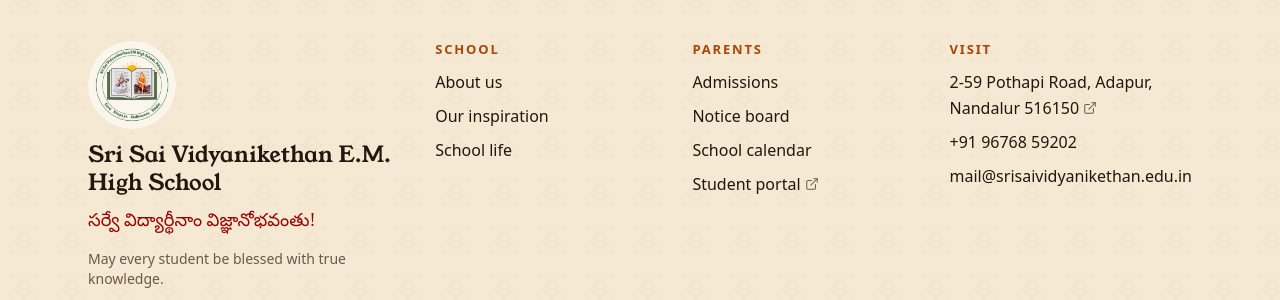
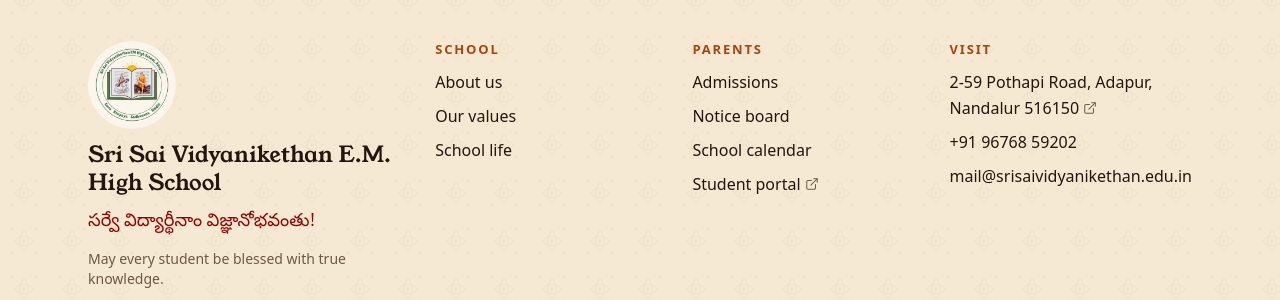
Before and after one commit to Sri-Sai-Vidyanikethan-EM-High-School/srisaividyanikethan.edu.in, a Jekyll site: the page built from index.html, in a window 1280 px wide and 900 px high, scrolled down 4961 px. Shown: the part 382-682 px from the top of the window. Built offline with Jekyll 4.4.1, drawn with Linux system fonts in a browser that asks for light colours; some web fonts are replaced.

Commit message:
Make About open the top of the home page
About still pointed at the values section, which kept the #about anchor
after the motto moved into the hero. The hero is now #about and the
values section is #values; the footer's "Our inspiration" link becomes
"Our values".

The first section of a page now scrolls to the very top (utility bar
included) instead of stopping below the sticky header, both from the
menu and when arriving from another page.

Co-Authored-By: Claude Opus 5.5 <noreply@anthropic.com>

```diff
--- a/_data/navigation.yml
+++ b/_data/navigation.yml
@@ -12,7 +12,7 @@ footer:
   - heading: School
     links:
       - { title: About us, url: "/#about" }
-      - { title: Our inspiration, url: "/#inspiration" }
+      - { title: Our values, url: "/#values" }
       - { title: School life, url: "/#life" }
   - heading: Parents
     links:
--- a/assets/js/site.js
+++ b/assets/js/site.js
@@ -28,13 +28,22 @@
   var sectionLinks = [].filter.call(document.querySelectorAll('.sv-nav__link'), function (a) {
     return a.hash && a.pathname === location.pathname && document.getElementById(a.hash.slice(1));
   });
+  // The first section of the page (the hero, "About") opens at the very top, utility bar included;
+  // any other section stops just below the sticky header.
+  var firstSection = document.querySelector('main > :first-child');
+  function scrollToSection(target) {
+    if (target === firstSection) window.scrollTo({ top: 0 }); else target.scrollIntoView(); // smooth unless reduced motion (site.css)
+  }
+  if (location.hash && firstSection && firstSection.id === location.hash.slice(1)) {
+    window.addEventListener('load', function () { window.scrollTo({ top: 0, behavior: 'instant' }); }); // arriving from another page
+  }
   sectionLinks.forEach(function (a) {
     a.addEventListener('click', function (e) {
       var target = document.getElementById(a.hash.slice(1));
       e.preventDefault();
       // Close the mobile menu first: the header shrinks, and scrolling afterwards lands the section below it.
       if (header && menuBtn) setMenu(false);
-      target.scrollIntoView(); // smooth unless the visitor prefers reduced motion (site.css)
+      scrollToSection(target);
       if (!target.hasAttribute('tabindex')) target.setAttribute('tabindex', '-1');
       target.focus({ preventScroll: true }); // keyboard and screen-reader users continue from the section
       history.pushState(null, '', a.hash);
--- a/index.html
+++ b/index.html
@@ -8,7 +8,7 @@ description: An English-medium school in Adapur, near Nandalur, Andhra Pradesh
 {%- assign latest_notices = site.notices | sort: "date" | reverse -%}
 
 <!-- Hero — home page only: the school motto beside Shirdi Sai Baba (the page's one devotional image, in a Sannidhi arch) -->
-<section class="sv-hero sv-muggu" id="inspiration">
+<section class="sv-hero sv-muggu" id="about">
   <div class="sv-container sv-hero__grid">
     <div class="sv-hero__text">
       <p class="sv-eyebrow">{% include sv/sun.html %}<span>{{ h.hero.eyebrow }}</span></p>
@@ -69,7 +69,7 @@ description: An English-medium school in Adapur, near Nandalur, Andhra Pradesh
 </section>
 
 <!-- Values (sandal) -->
-<section class="sv-section sv-section--sandal" id="about">
+<section class="sv-section sv-section--sandal" id="values">
   <div class="sv-container">
     {% include sv/section-heading.html eyebrow=h.values.eyebrow title=h.values.title lede=h.values.lede center=true %}
     <div class="sv-grid">
```
